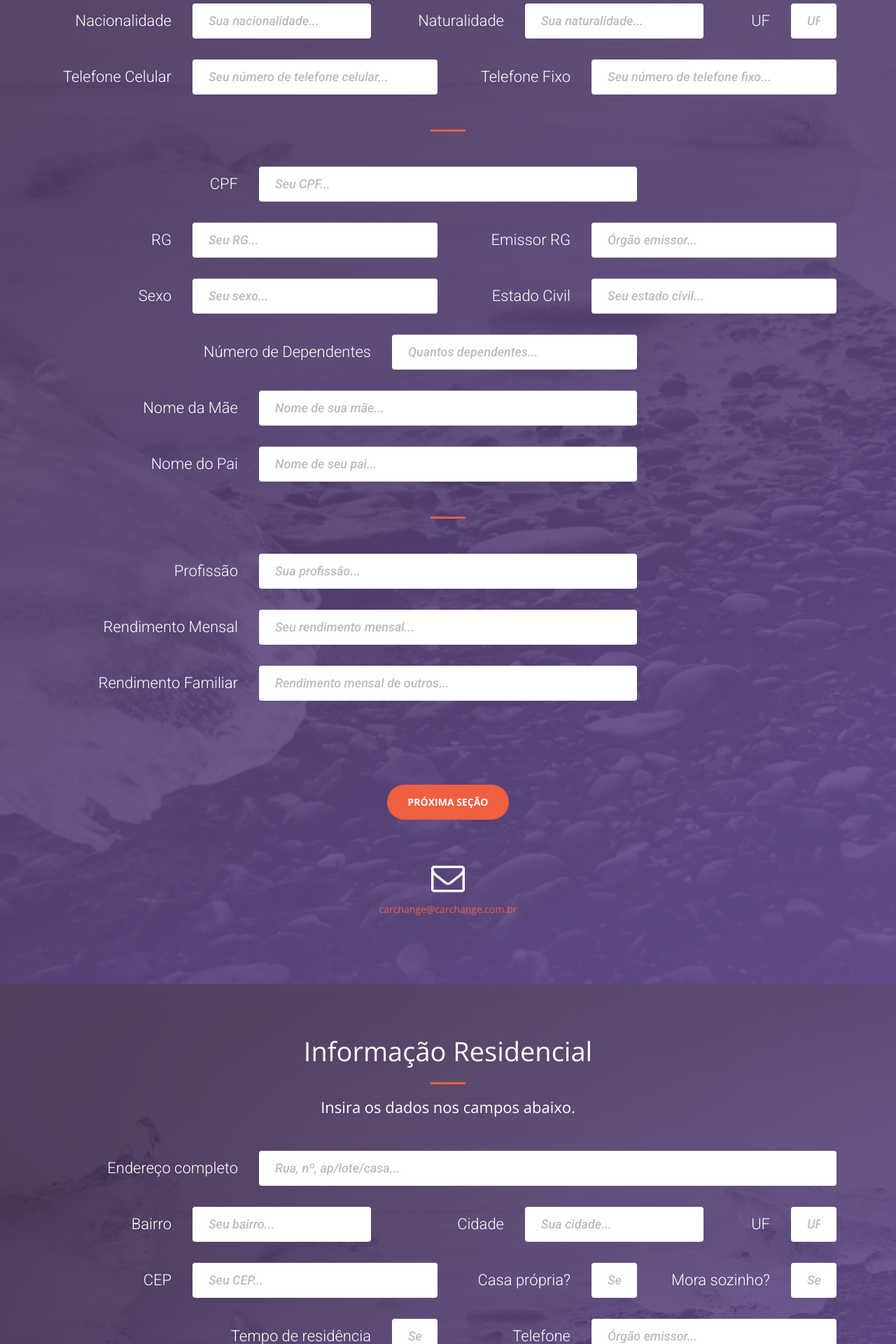
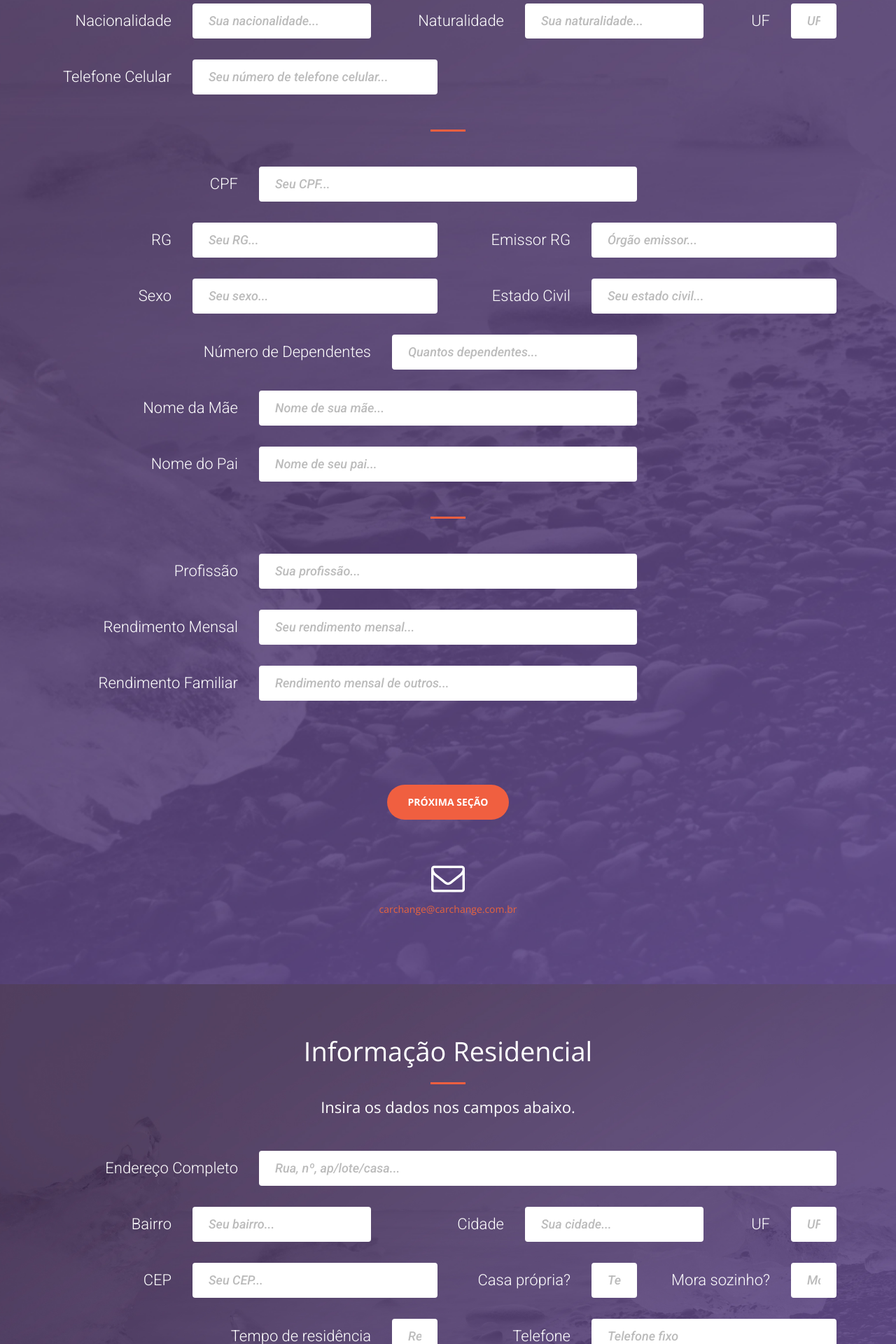
Before and after one commit to CarChange/CarChange-Frank, a PHP site: page /cadastro.html in a window 1280 px wide. Shown: the part 600-2520 px from the top of the page at 70% size. Run offline with PHP 8.4, Linux system fonts and the light colour scheme; some libraries are stand-ins or nearby versions.

Commit message:
Form e php quase lá

```diff
--- a/cadastro.html
+++ b/cadastro.html
@@ -183,14 +183,6 @@
                         <div class="col-md-4">
                                 <input type="text" name="celular" placeholder="Seu número de telefone celular..." class="c-form-subject form-control" id="c-form-subject" required>
                         </div>
-                        <div class="col-md-2 form-group">
-                            <label for="formAname">
-                                Telefone Fixo
-                            </label>
-                        </div>
-                        <div class="col-md-4">
-                                <input type="text" name="telefone" placeholder="Seu número de telefone fixo..." class="c-form-subject form-control" id="c-form-subject" required>
-                        </div>
                         </div>
                         <hr>
                         &nbsp;
@@ -272,7 +264,7 @@
                             </label>
                         </div>
                         <div class="col-md-6">
-                                <input type="text" name="nome_pai" placeholder="Nome de seu pai..." class="c-form-email form-control" id="c-form-email" required>
+                                <input type="text" name="nome_pai" placeholder="Nome de seu pai..." class="c-form-email form-control" id="c-form-email">
                         </div>
                         <div class="col-md-3"></div>
                         </div>
@@ -307,7 +299,7 @@
                             </label>
                         </div>
                         <div class="col-md-6">
-                                <input type="text" name="rend_outros" placeholder="Rendimento mensal de outros..." class="c-form-email form-control" id="c-form-email" required><br>&nbsp;
+                                <input type="text" name="rend_outros" placeholder="Rendimento mensal de outros..." class="c-form-email form-control" id="c-form-email"><br>&nbsp;
                         </div>
                         </div>
                         <!--FIM DOS CAMPOS-->
@@ -349,11 +341,11 @@
                     <div class="row">
                     <div class="col-md-3 form-group">
                         <label for="formAname">
-                            Endereço completo
+                            Endereço Completo
                         </label>
                     </div>
                     <div class="col-md-9">
-                            <input type="text" name="nome" placeholder="Rua, nº, ap/lote/casa..." class="c-form-name form-control" id="c-form-name" required>
+                            <input type="text" name="rua" placeholder="Rua, nº, ap/lote/casa..." class="c-form-name form-control" id="c-form-name" required>
                     </div>
                     </div>
                     <div class="row">
@@ -363,7 +355,7 @@
                         </label>
                     </div>
                     <div class="col-md-3">
-                            <input type="text" name="nacion" placeholder="Seu bairro..." class="c-form-subject form-control" id="c-form-subject" required>
+                            <input type="text" name="bairro" placeholder="Seu bairro..." class="c-form-subject form-control" id="c-form-subject" required>
                     </div>
                     <div class="col-md-2 form-group">
                         <label for="formAmail">
@@ -371,7 +363,7 @@
                         </label>
                     </div>
                     <div class="col-md-3">
-                            <input type="text" name="natur" placeholder="Sua cidade..." class="c-form-email form-control" id="c-form-email" required>
+                            <input type="text" name="cidade" placeholder="Sua cidade..." class="c-form-email form-control" id="c-form-email" required>
                     </div>
                     <div class="col-md-1 form-group">
                         <label>
@@ -379,7 +371,7 @@
                         </label>
                     </div>
                     <div class="col-md-1">
-                        <input type="text" name="uf" placeholder="UF" class="c-form-subject form-control" id="c-form-subject" required>
+                        <input type="text" name="uf_res" placeholder="UF de residência" class="c-form-subject form-control" id="c-form-subject" required>
                     </div>
                     </div>
                     <div class="row">
@@ -389,7 +381,7 @@
                         </label>
                     </div>
                     <div class="col-md-4">
-                            <input type="text" name="celular" placeholder="Seu CEP..." class="c-form-subject form-control" id="c-form-subject" required>
+                            <input type="text" name="cep" placeholder="Seu CEP..." class="c-form-subject form-control" id="c-form-subject" required>
                     </div>
                     <div class="col-md-2 form-group">
                         <label for="formAname">
@@ -397,7 +389,7 @@
                         </label>
                     </div>
                     <div class="col-md-1">
-                            <input type="text" name="telefone" placeholder="Seu número de telefone fixo..." class="c-form-subject form-control" id="c-form-subject" required>
+                            <input type="text" name="casa_propria" placeholder="Tem casa própria?" class="c-form-subject form-control" id="c-form-subject" required>
                     </div>
                         <div class="col-md-2 form-group">
                         <label for="formAname">
@@ -405,7 +397,7 @@
                         </label>
                     </div>
                     <div class="col-md-1">
-                            <input type="text" name="telefone" placeholder="Seu número de telefone fixo..." class="c-form-subject form-control" id="c-form-subject" required>
+                            <input type="text" name="mora_sozinho" placeholder="Mora sozinho?" class="c-form-subject form-control" id="c-form-subject" required>
                     </div>
                     </div>
                     <div class="row">
@@ -415,7 +407,7 @@
                         </label>
                     </div>
                     <div class="col-md-1">
-                            <input type="text" name="rg" placeholder="Seu RG..." class="c-form-email form-control" id="c-form-email" required>
+                            <input type="text" name="tempo_res" placeholder="Reside a quanto tempo em sua casa?" class="c-form-email form-control" id="c-form-email" required>
                     </div>
                     <div class="col-md-2 form-group">
                         <label for="formAname">
@@ -423,7 +415,7 @@
                         </label>
                     </div>
                     <div class="col-md-4">
-                            <input type="text" name="emissor_rg" placeholder="Órgão emissor..." class="c-form-name form-control" id="c-form-name" required>
+                            <input type="text" name="telefone" placeholder="Telefone fixo" class="c-form-name form-control" id="c-form-name">
                     </div>
                     </div>
 
@@ -469,7 +461,7 @@
                         </label>
                     </div>
                     <div class="col-md-9">
-                            <input type="text" name="nome" placeholder="Rua, nº, ap/lote/casa..." class="c-form-name form-control" id="c-form-name" required>
+                            <input type="text" name="empresa" placeholder="Nome da empresa" class="c-form-name form-control" id="c-form-name" required>
                     </div>
                     </div>
                 <div class="row">
@@ -479,7 +471,17 @@
                         </label>
                     </div>
                     <div class="col-md-9">
-                            <input type="text" name="nome" placeholder="Rua, nº, ap/lote/casa..." class="c-form-name form-control" id="c-form-name" required>
+                            <input type="text" name="funcao" placeholder="Sua função na empresa" class="c-form-name form-control" id="c-form-name" required>
+                    </div>
+                    </div>
+                    <div class="row">
+                    <div class="col-md-3 form-group">
+                        <label for="formAname">
+                            Endereço Completo
+                        </label>
+                    </div>
+                    <div class="col-md-9">
+                            <input type="text" name="rua_c" placeholder="Rua, nº lote/escritório..." class="c-form-name form-control" id="c-form-name">
                     </div>
                     </div>
                     <div class="row">
@@ -489,7 +491,7 @@
                         </label>
                     </div>
                     <div class="col-md-3">
-                            <input type="text" name="nacion" placeholder="Seu bairro..." class="c-form-subject form-control" id="c-form-subject" required>
+                            <input type="text" name="bairro_c" placeholder="Bairro da empresa" class="c-form-subject form-control" id="c-form-subject">
                     </div>
                     <div class="col-md-2 form-group">
                         <label for="formAmail">
@@ -497,7 +499,7 @@
                         </label>
                     </div>
                     <div class="col-md-3">
-                            <input type="text" name="natur" placeholder="Sua cidade..." class="c-form-email form-control" id="c-form-email" required>
+                            <input type="text" name="cidade_c" placeholder="Cidade da empresa" class="c-form-email form-control" id="c-form-email" required>
                     </div>
                     <div class="col-md-1 form-group">
                         <label>
@@ -505,7 +507,7 @@
                         </label>
                     </div>
                     <div class="col-md-1">
-                        <input type="text" name="uf" placeholder="UF" class="c-form-subject form-control" id="c-form-subject" required>
+                        <input type="text" name="uf_c" placeholder="UF da empresa" class="c-form-subject form-control" id="c-form-subject" required>
                     </div>
                     </div>
                     <div class="row">
@@ -515,7 +517,7 @@
                         </label>
                     </div>
                     <div class="col-md-4">
-                            <input type="text" name="celular" placeholder="Seu CEP..." class="c-form-subject form-control" id="c-form-subject" required>
+                            <input type="text" name="cep_c" placeholder="CEP da empresa" class="c-form-subject form-control" id="c-form-subject">
                     </div>
                     <div class="col-md-3 form-group">
                         <label for="formAname">
@@ -523,7 +525,7 @@
                         </label>
                     </div>
                     <div class="col-md-3">
-                            <input type="text" name="telefone" placeholder="Seu número de telefone fixo..." class="c-form-subject form-control" id="c-form-subject" required>
+                            <input type="text" name="tempo_c" placeholder="Tempo empregado" class="c-form-subject form-control" id="c-form-subject">
                     </div>
                     </div>
                     <div class="row">
@@ -533,7 +535,7 @@
                         </label>
                     </div>
                     <div class="col-md-4">
-                            <input type="text" name="rg" placeholder="Seu RG..." class="c-form-email form-control" id="c-form-email" required>
+                            <input type="text" name="telefone_c" placeholder="Telefone da empresa" class="c-form-email form-control" id="c-form-email">
                     </div>
                     <div class="col-md-2 form-group">
                         <label for="formAname">
@@ -541,8 +543,20 @@
                         </label>
                     </div>
                     <div class="col-md-4">
-                            <input type="text" name="emissor_rg" placeholder="Órgão emissor..." class="c-form-name form-control" id="c-form-name" required>
+                            <input type="text" name="celular_c" placeholder="Celular comercial" class="c-form-name form-control" id="c-form-name">
                     </div>
+                    </div>
+                    <div class="row">
+                    <div class="col-md-1"></div>
+                    <div class="col-md-2 form-group">
+                        <label for="formAmail">
+                            Email Comercial
+                        </label>
+                    </div>
+                    <div class="col-md-6">
+                        <input type="text" name="email_c" placeholder="Seu de e-mail comercial" class="c-form-email form-control" id="c-form-email">
+                    </div>
+                    <div class="col-md-3"></div>
                     </div>
 
                     <!--FIM DOS CAMPOS-->
@@ -598,7 +612,7 @@
                         </label>
                     </div>
                     <div class="col-md-9">
-                            <input type="text" name="nome" placeholder="Rua, nº, ap/lote/casa..." class="c-form-name form-control" id="c-form-name" required>
+                            <input type="text" name="nome_rp1" placeholder="Nome de um amigo..." class="c-form-name form-control" id="c-form-name" required>
                     </div>
                     </div>
                     <div class="row">
@@ -608,7 +622,7 @@
                         </label>
                     </div>
                     <div class="col-md-4">
-                            <input type="text" name="rg" placeholder="Seu RG..." class="c-form-email form-control" id="c-form-email" required>
+                            <input type="text" name="end_rp1" placeholder="Endereço deste amigo..." class="c-form-email form-control" id="c-form-email" required>
                     </div>
                     <div class="col-md-2 form-group">
                         <label for="formAname">
@@ -616,7 +630,7 @@
                         </label>
                     </div>
                     <div class="col-md-4">
-                            <input type="text" name="emissor_rg" placeholder="Órgão emissor..." class="c-form-name form-control" id="c-form-name" required>
+                            <input type="text" name="celular_rp1" placeholder="Celular deste amigo..." class="c-form-name form-control" id="c-form-name" required>
                     </div>
                     </div>
                     <div class="row">
@@ -626,7 +640,7 @@
                         </label>
                     </div>
                     <div class="col-md-9">
-                            <input type="text" name="nome" placeholder="Rua, nº, ap/lote/casa..." class="c-form-name form-control" id="c-form-name" required>
+                            <input type="text" name="nome_rp2" placeholder="Nome de outro amigo..." class="c-form-name form-control" id="c-form-name" required>
                     </div>
                     </div>
                     <div class="row">
@@ -636,7 +650,7 @@
                         </label>
                     </div>
                     <div class="col-md-4">
-                            <input type="text" name="rg" placeholder="Seu RG..." class="c-form-email form-control" id="c-form-email" required>
+                            <input type="text" name="end_rp2" placeholder="Endereço deste amigo..." class="c-form-email form-control" id="c-form-email" required>
                     </div>
                     <div class="col-md-2 form-group">
                         <label for="formAname">
@@ -644,7 +658,7 @@
                         </label>
                     </div>
                     <div class="col-md-4">
-                            <input type="text" name="emissor_rg" placeholder="Órgão emissor..." class="c-form-name form-control" id="c-form-name" required>
+                            <input type="text" name="celular_rp2" placeholder="Celular deste amigo..." class="c-form-name form-control" id="c-form-name" required>
                     </div>
                     </div>
         </div>
@@ -667,7 +681,7 @@
                         </label>
                     </div>
                     <div class="col-md-6">
-                            <input type="text" name="nome" placeholder="Rua, nº, ap/lote/casa..." class="c-form-name form-control" id="c-form-name" required>
+                            <input type="text" name="banco" placeholder="Nome do banco..." class="c-form-name form-control" id="c-form-name" required>
                     </div>
                     </div>
                     <div class="row">
@@ -677,7 +691,7 @@
                         </label>
                     </div>
                     <div class="col-md-4">
-                            <input type="text" name="rg" placeholder="Seu RG..." class="c-form-email form-control" id="c-form-email" required>
+                            <input type="text" name="agencia" placeholder="Número da agência..." class="c-form-email form-control" id="c-form-email" required>
                     </div>
                     <div class="col-md-1 form-group">
                         <label for="formAname">
@@ -685,7 +699,7 @@
                         </label>
                     </div>
                     <div class="col-md-6">
-                            <input type="text" name="emissor_rg" placeholder="Órgão emissor..." class="c-form-name form-control" id="c-form-name" required>
+                            <input type="text" name="conta" placeholder="Número de sua conta..." class="c-form-name form-control" id="c-form-name" required>
                     </div>
                     </div>
                     <div class="row">
@@ -695,7 +709,7 @@
                         </label>
                     </div>
                     <div class="col-md-1">
-                            <input type="text" name="rg" placeholder="Seu RG..." class="c-form-email form-control" id="c-form-email" required>
+                            <input type="text" name="cheque_esp" placeholder="Qual o valor?" class="c-form-email form-control" id="c-form-email" required>
                     </div>
                     <div class="col-md-2 form-group">
                         <label for="formAname">
@@ -703,7 +717,7 @@
                         </label>
                     </div>
                     <div class="col-md-4">
-                            <input type="text" name="emissor_rg" placeholder="Órgão emissor..." class="c-form-name form-control" id="c-form-name" required>
+                            <input type="text" name="limite" placeholder="Qual o limite?" class="c-form-name form-control" id="c-form-name" required>
                     </div>
                     </div>
 
```
Also changed, not shown: persistence.php (+50 -49 lines), 1 other file.
